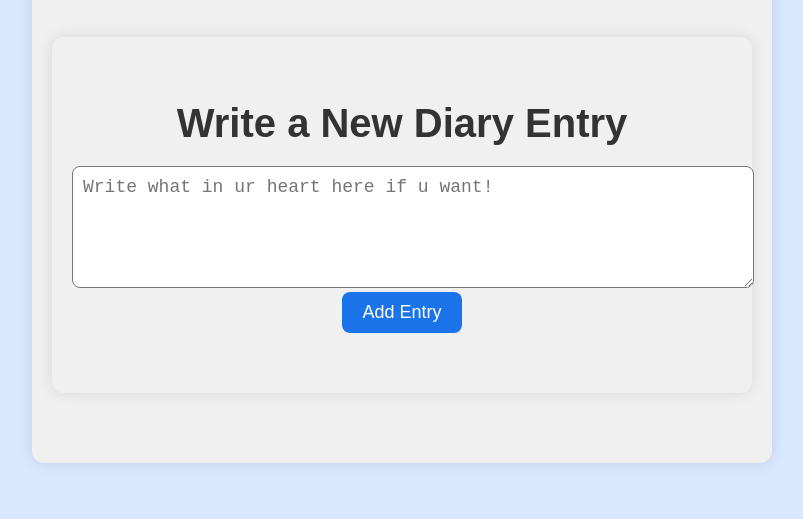
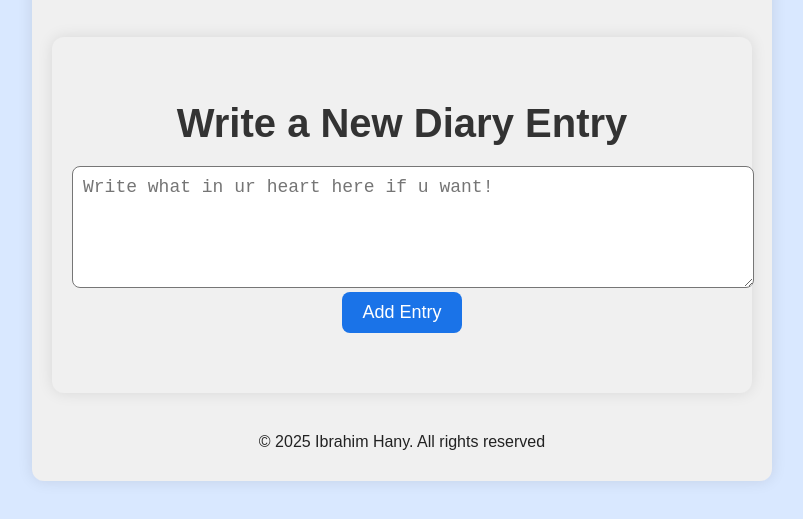
Before and after one commit to HimaXtechH2/Hima-portifilo, a plain HTML site: page index.html in a window 1280 px wide. Shown: the part 1339-1858 px from the top of the page, without its empty margins (238-1041 px from the left). Drawn offline with Linux system fonts and the light colour scheme.

Commit message:
Update index.html

```diff
--- a/index.html
+++ b/index.html
@@ -6,7 +6,7 @@
   </title>
   <meta charset="UTF-8" />
   <meta name="viewport" content="width=device-width, initial-scale=1">
-<meta name "Description:THis is my personal portifilo i built in 3 days">
+<meta name "Description:This is my personal portifilo i built in 3 days">
   <link rel = "stylesheet" href = "style.css">
   <link rel="icon" href="https://i.postimg.cc/Bb0tYb2c/portifilo.png" type="image/png">
 </head>
@@ -86,5 +86,10 @@
 </div>
 <script src = "script.js">
 </script>
+	  <section class = "end">
+		  <footer>
+			  © 2025 Ibrahim Hany. All rights reserved
+		  </footer>
+	  </section>
 </body>
 </html>
```
